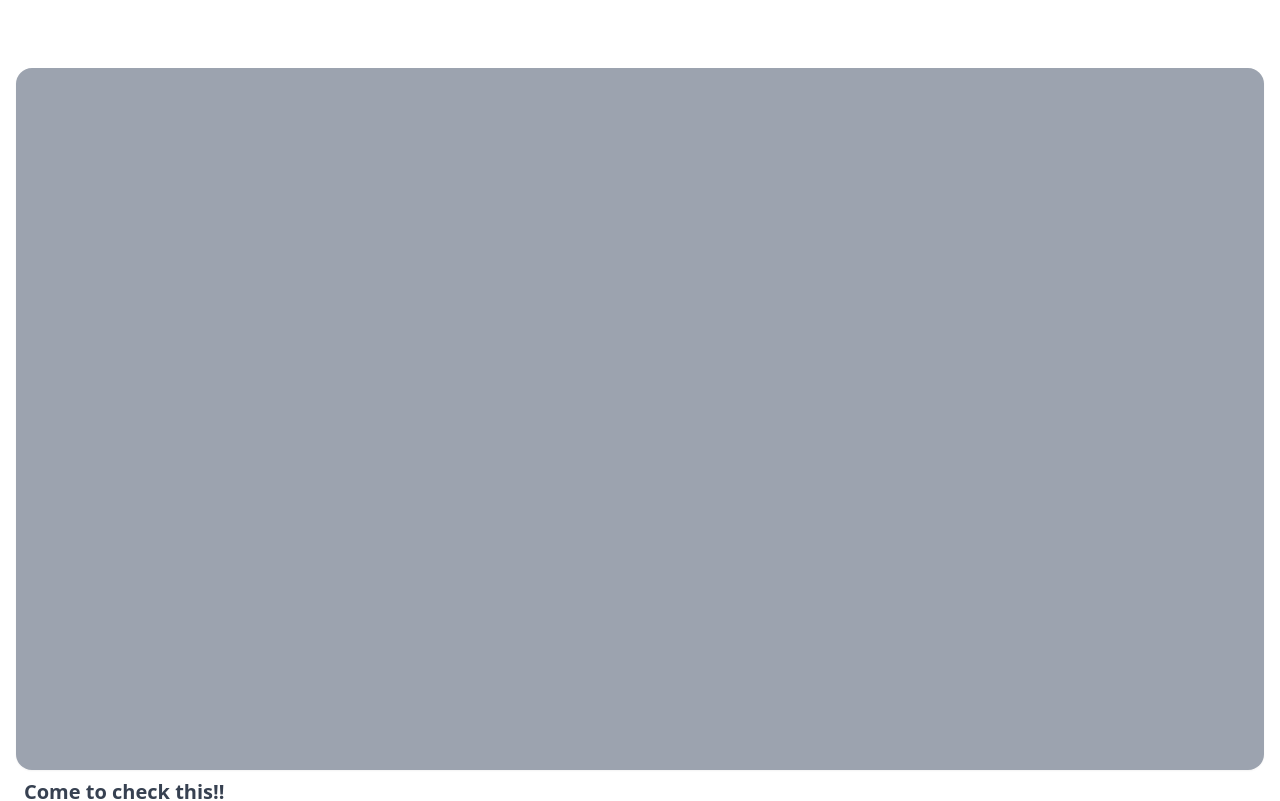
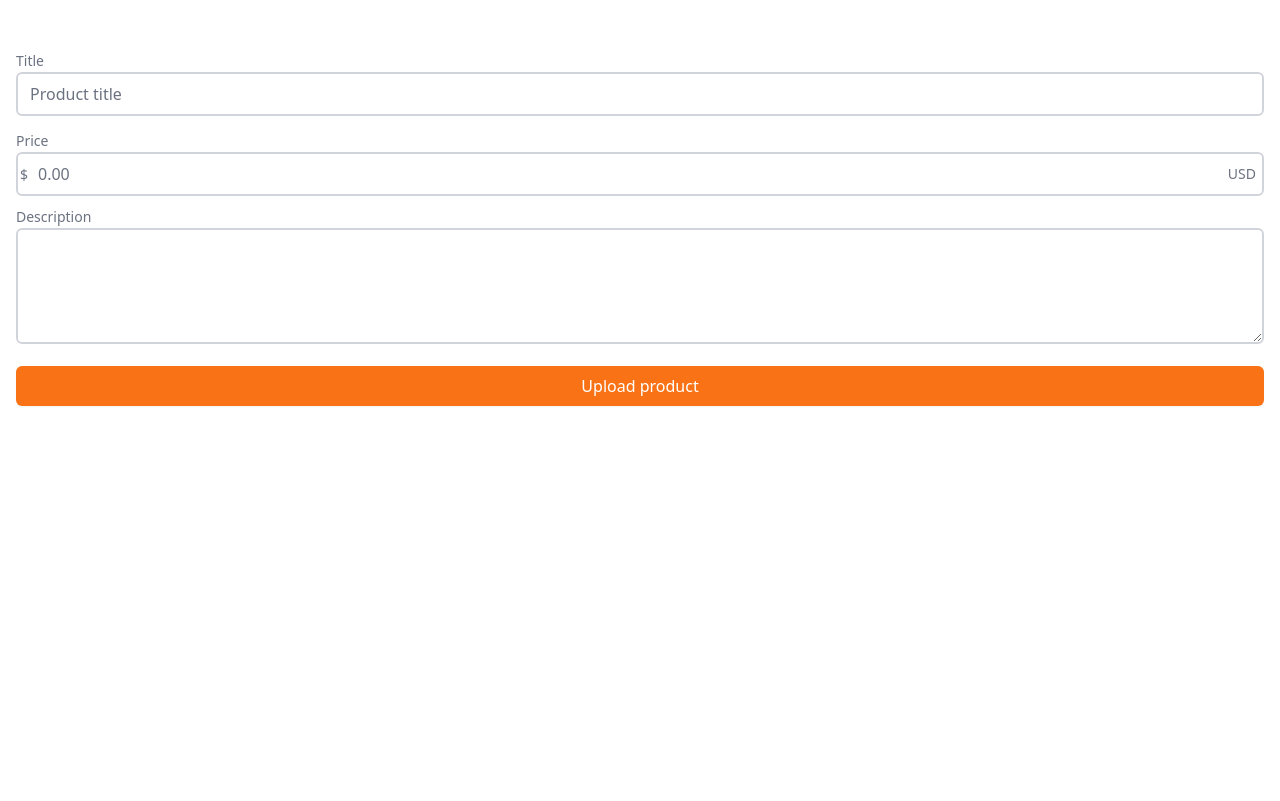
Before and after one commit to GEON1999/carrot-market, a Next.js app: page /live/create in a window 1280 px wide. Shown: the top 801 px of the page. Built offline with nearby package versions, Linux system fonts and the light colour scheme.

Commit message:
HTML&CSS: create streaming

```diff
--- a/pages/live/[id].tsx
+++ b/pages/live/[id].tsx
@@ -2,11 +2,11 @@ import type { NextPage } from "next";
 
 const Stream: NextPage = () => {
   return (
-    <div className=" px-4 py-10 space-y-9">
+    <div className=" px-4 py-10 space-y-7">
       <div className="space-y-2 pt-7">
         <div className="w-full aspect-video bg-gray-400 shadow-sm rounded-2xl" />
         <div className="space-y-3 ml-2">
-          <h3 className="font-bold first:text-xl text-gray-700">
+          <h3 className="font-bold first:text-2xl text-gray-700">
             Come to check this!!
           </h3>
           <div className="flex  items-center space-x-3">
@@ -18,9 +18,23 @@ const Stream: NextPage = () => {
               </p>
             </div>
           </div>
+          <div className="space-y-1">
+            <h1 className="font-bold text-xl ">Galaxy S50</h1>
+            <p className="font-semibold text-lg">$140</p>
+            <p>
+              My money&apos;s in that office, right? If she start giving me some
+              bullshit about it ain&apos;t there, and we got to go someplace
+              else and get it, I&apos;m gonna shoot you in the head then and
+              there. Then I&apos;m gonna shoot that bitch in the kneecaps, find
+              out where my goddamn money is. She gonna tell me too. Hey, look at
+              me when I&apos;m talking to you, motherfucker. You listen: we go
+              in there, and that ni**a Winston or anybody else is in there, you
+              the first motherfucker to get shot. You understand?
+            </p>
+          </div>
         </div>
       </div>
-      <div className="px-4 mt-2 space-y-7 h-[50vh] overflow-scroll">
+      <div className="px-4 mt-2 space-y-7 h-[40vh] overflow-scroll">
         <div className="flex items-start justify-start space-x-3">
           <div className="rounded-full bg-gray-300 p-5" />
           <div className="border p-2 w-1/2 shadow-sm rounded-md">
--- /dev/null
+++ b/pages/live/create.tsx
@@ -0,0 +1,57 @@
+import type { NextPage } from "next";
+
+const Create: NextPage = () => {
+  return (
+    <div className="px-4 py-12">
+      <div className="space-y-3">
+        <div>
+          <label htmlFor="title" className="text-sm text-gray-500">
+            Title
+          </label>
+          <input
+            id="title"
+            type="text"
+            placeholder="Product title"
+            className="border-2 border-gray-300 rounded-md appearance-none w-full hover:border-orange-500 hover:border-2 focus:border-orange-500 focus:ring-orange-500  focus:outline-none"
+          />
+        </div>
+        <div>
+          <label htmlFor="price" className="text-sm text-gray-500">
+            Price
+          </label>
+          <div className="relative flex items-center">
+            <div className="absolute  left-1 pointer-events-none">
+              <span className=" text-gray-500 text-sm">$</span>
+            </div>
+            <input
+              id="price"
+              type="text"
+              placeholder="0.00"
+              className="pl-5 border-2 border-gray-300 rounded-md appearance-none w-full hover:border-orange-500 hover:border-2 focus:border-orange-500 focus:ring-orange-500  focus:outline-none"
+            />
+            <div className="absolute right-2 text-sm pointer-events-none">
+              <span className="text-gray-500">USD</span>
+            </div>
+          </div>
+        </div>
+      </div>
+      <div className="mt-2">
+        <label className="text-gray-500 text-sm" htmlFor="description">
+          Description
+        </label>
+        <div>
+          <textarea
+            id="description"
+            rows={4}
+            className="w-full rounded-md border-2 border-gray-300 hover:border-orange-500 focus:border-orange-500 focus:outline-none focus:ring-orange-500"
+          />
+        </div>
+      </div>
+      <button className="mt-4 bg-orange-500 rounded-md w-full py-2 px-3 text-white shadow-sm hover:bg-orange-600 focus:ring-orange-500 outline-none">
+        Upload product
+      </button>
+    </div>
+  );
+};
+
+export default Create;
```
